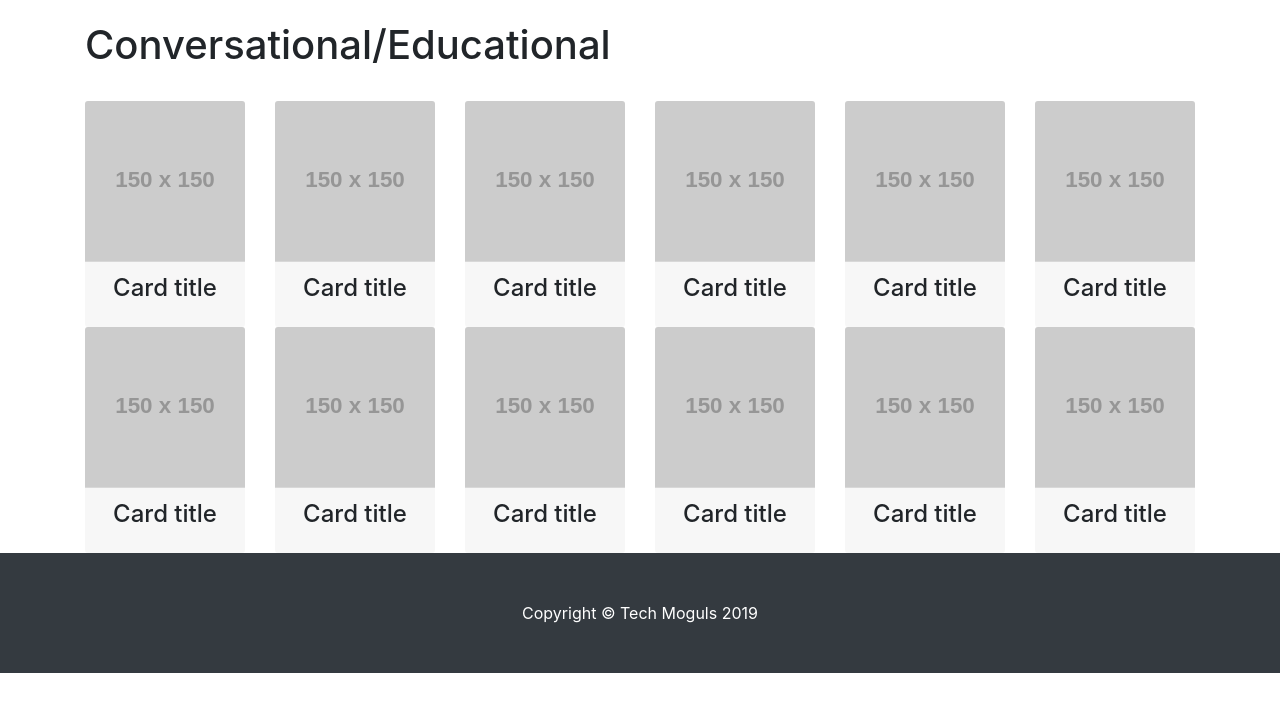
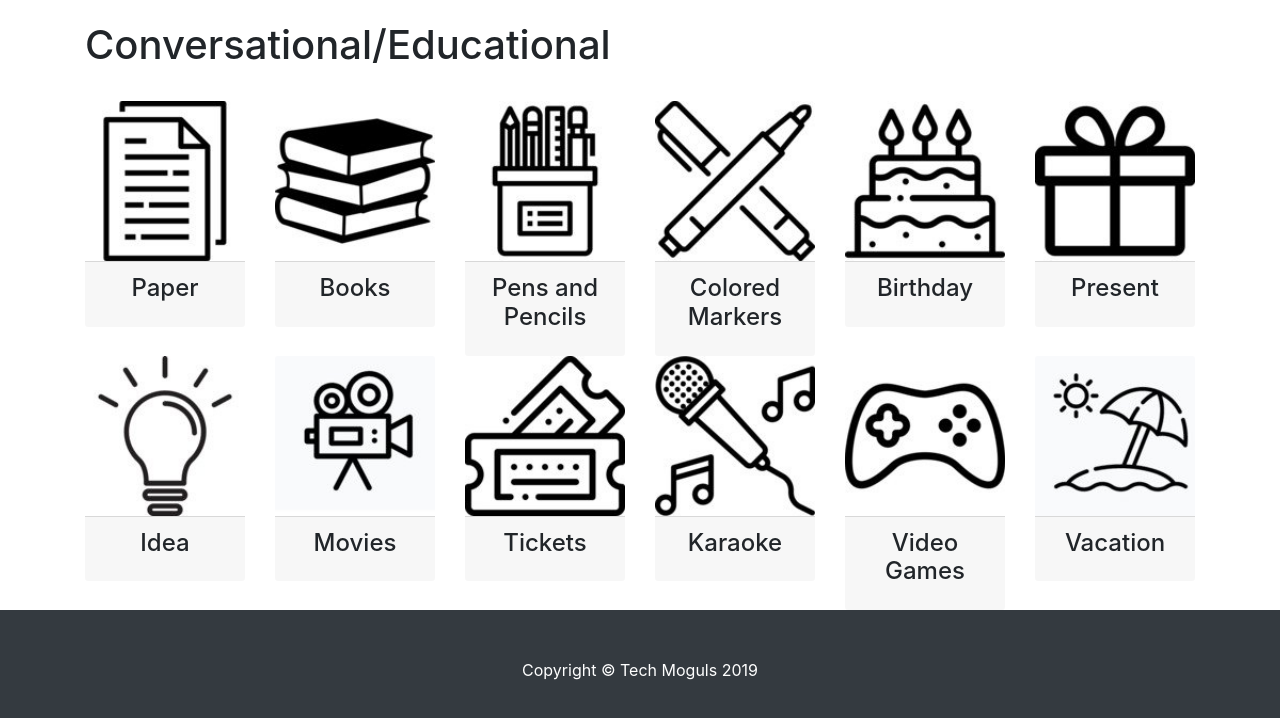
Before and after one commit to Tech-Moguls/Wittgenstein, a website: page index.html in a window 1280 px wide. Shown: the part 1009-1727 px from the top of the page. Before the commit the page ends 1682 px from the top, so only its background shows below. Drawn offline with nearby package versions, Linux system fonts and the light colour scheme; placeholder pictures from the web are drawn by us.

Commit message:
Added photos and card titles

```diff
--- a/index.html
+++ b/index.html
@@ -176,76 +176,76 @@ $(document).ready(function(){
 <br>
     <div class="row text-center">
         <div class="col-md-2">
-            <img class="card-img-top" src="http://placehold.it/150x150" alt="">
+            <img class="card-img-top" src="./Assets/paper.jpg" alt="">
          <div class="card-footer">
-            <h4 class="card-title">Card title</h4>
+            <h4 class="card-title">Paper</h4>
           </div>
         </div>
         <div class="col-md-2">
-            <img class="card-img-top" src="http://placehold.it/150x150" alt="">
+            <img class="card-img-top" src="./Assets/books.jpg" alt="">
          <div class="card-footer">
-            <h4 class="card-title">Card title</h4>
+            <h4 class="card-title">Books</h4>
           </div>
         </div>
         <div class="col-md-2">
-            <img class="card-img-top" src="http://placehold.it/150x150" alt="">
+            <img class="card-img-top" src="./Assets/writingUtensils.jpg" alt="">
          <div class="card-footer">
-            <h4 class="card-title">Card title</h4>
+            <h4 class="card-title">Pens and Pencils</h4>
           </div>
         </div>
         <div class="col-md-2">
-            <img class="card-img-top" src="http://placehold.it/150x150" alt="">
+            <img class="card-img-top" src="./Assets/markers.jpg" alt="">
          <div class="card-footer">
-            <h4 class="card-title">Card title</h4>
+            <h4 class="card-title">Colored Markers</h4>
           </div>
         </div>
         <div class="col-md-2">
-            <img class="card-img-top" src="http://placehold.it/150x150" alt="">
+            <img class="card-img-top" src="./Assets/birthday.jpg" alt="">
          <div class="card-footer">
-            <h4 class="card-title">Card title</h4>
+            <h4 class="card-title">Birthday</h4>
           </div>
         </div>
 
         <div class="col-md-2">
-            <img class="card-img-top" src="http://placehold.it/150x150" alt="">
+            <img class="card-img-top" src="./Assets/present.jpg" alt="">
          <div class="card-footer">
-            <h4 class="card-title">Card title</h4>
+            <h4 class="card-title">Present</h4>
           </div>
         </div>
         <div class="col-md-2">
-            <img class="card-img-top" src="http://placehold.it/150x150" alt="">
+            <img class="card-img-top" src="./Assets/idea.jpg" alt="">
          <div class="card-footer">
-            <h4 class="card-title">Card title</h4>
+            <h4 class="card-title">Idea</h4>
           </div>
         </div>
         <div class="col-md-2">
-            <img class="card-img-top" src="http://placehold.it/150x150" alt="">
+            <img class="card-img-top" src="./Assets/movie.jpg" alt="">
          <div class="card-footer">
-            <h4 class="card-title">Card title</h4>
+            <h4 class="card-title">Movies</h4>
           </div>
         </div>
         <div class="col-md-2">
-            <img class="card-img-top" src="http://placehold.it/150x150" alt="">
+            <img class="card-img-top" src="./Assets/movieTix.jpg" alt="">
          <div class="card-footer">
-            <h4 class="card-title">Card title</h4>
+            <h4 class="card-title">Tickets</h4>
           </div>
         </div>
         <div class="col-md-2">
-            <img class="card-img-top" src="http://placehold.it/150x150" alt="">
+            <img class="card-img-top" src="./Assets/karaoke.jpg" alt="">
          <div class="card-footer">
-            <h4 class="card-title">Card title</h4>
+            <h4 class="card-title">Karaoke</h4>
           </div>
         </div>
         <div class="col-md-2">
-            <img class="card-img-top" src="http://placehold.it/150x150" alt="">
+            <img class="card-img-top" src="./Assets/videoGame.jpg" alt="">
          <div class="card-footer">
-            <h4 class="card-title">Card title</h4>
+            <h4 class="card-title">Video Games</h4>
           </div>
         </div>
         <div class="col-md-2">
-            <img class="card-img-top" src="http://placehold.it/150x150" alt="">
+            <img class="card-img-top" src="./Assets/vacation.jpg" alt="">
          <div class="card-footer">
-            <h4 class="card-title">Card title</h4>
+            <h4 class="card-title">Vacation</h4>
           </div>
         </div>
         </div>
```
Also changed, not shown: Assets/birthday.jpg (added), Assets/books.jpg (added), Assets/idea.jpg (added), Assets/karaoke.jpg (added), Assets/markers.jpg (added), Assets/movie.jpg (added), Assets/movieTix.jpg (added), Assets/paper.jpg (added), Assets/present.jpg (added), Assets/vacation.jpg (added), Assets/videoGame.jpg (added), Assets/writingUtensils.jpg (added).
